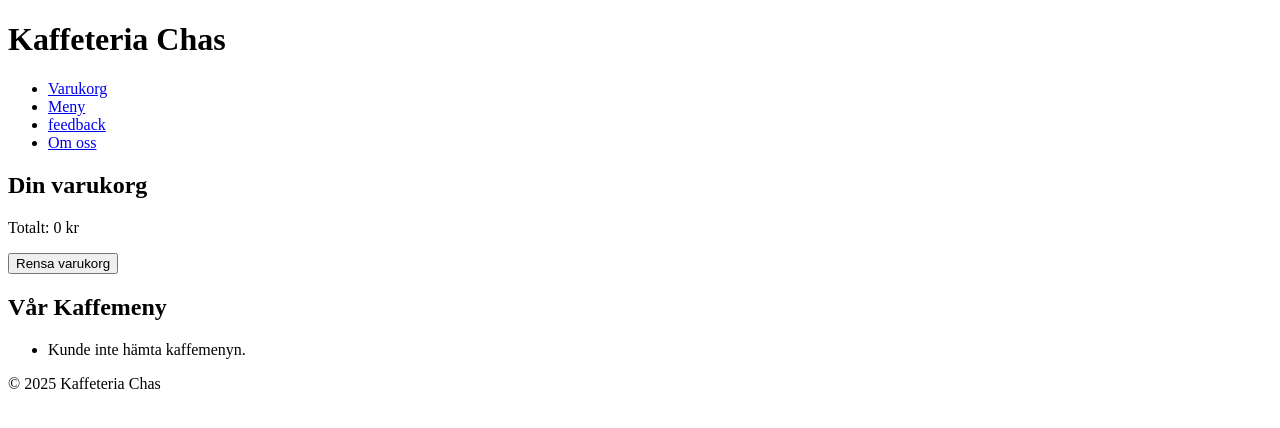
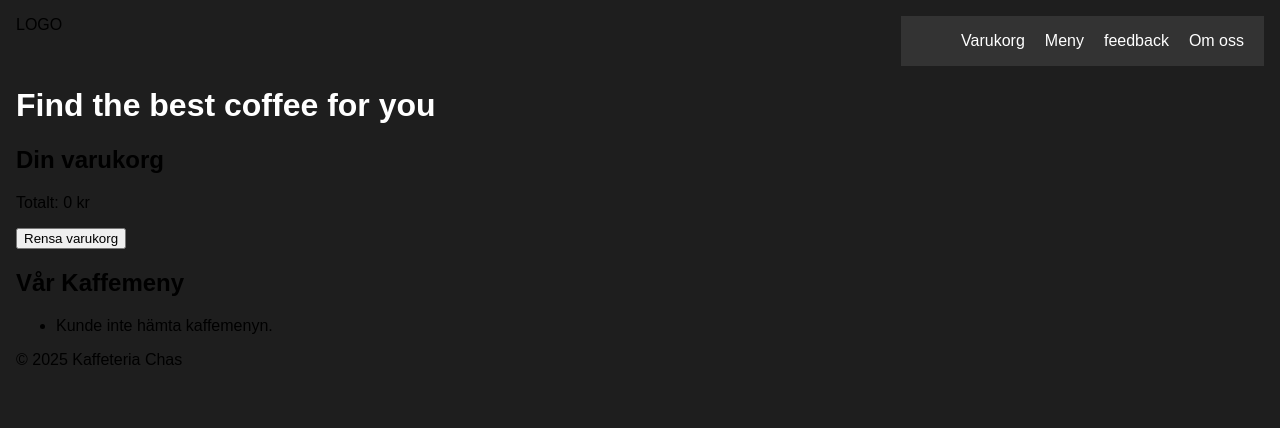
Before and after one commit to IsabelleLof/FOS25-bootcamp-exm, a plain HTML site: page index.html in a window 1280 px wide. Drawn offline with Linux system fonts and the light colour scheme; no server answers.

Commit message:
started with the css styling

```diff
--- a/index.html
+++ b/index.html
@@ -9,15 +9,20 @@
 <body>
 
   <header>
-    <h1>Kaffeteria Chas</h1>
-    <nav>
-      <ul>
+    <div class="header-container">
+LOGO
+    <nav class="navbar">
+      <ul class="nav-links">
         <li><a href="#cart">Varukorg</a></li>
         <li><a href="#menu">Meny</a></li>
         <li><a href="feedback.html">feedback</a></li>
         <li><a href="om-oss.html">Om oss</a></li>
       </ul>
     </nav>
+    </div>
+
+    <h1>Find the best
+        coffee for you</h1>
   </header>
 
   <main>
--- a/script.js
+++ b/script.js
@@ -34,6 +34,7 @@ fetch("https://api.sampleapis.com/coffee/hot")
         : 0);
 
       const item = document.createElement("li");
+      item.className = "product-card";
       item.innerHTML = `
         <h3>${coffee.title}</h3>
         <img src="${coffee.image}" alt="${coffee.title}" width="150">
--- a/style.css
+++ b/style.css
@@ -0,0 +1,46 @@
+body {
+    margin: 1rem;
+    font-family: sans-serif;
+    background-color:#1E1E1E;
+
+}
+
+h1 {
+    color: #FFFFFF;
+}
+
+.header-container {
+    display: flex;
+    justify-content: space-between;
+}
+
+nav.navbar {
+    display: flex;
+    justify-content: space-between;
+    align-items: center;
+    background-color: #333;
+    color: white;
+    padding: 0 20px;
+}
+
+nav .nav-links {
+    list-style: none;
+    display: flex;
+    gap: 20px;
+    font: #FFFFFF;
+  }
+
+  nav .nav-links li a {
+    color: white;         /* Sätt önskad färg */
+    text-decoration: none;
+  }
+
+#productList {
+    display: flex;
+    flex-direction: row;
+    gap: 30px;
+}
+
+.product-card {
+    background-color: #262B33;
+}
```
